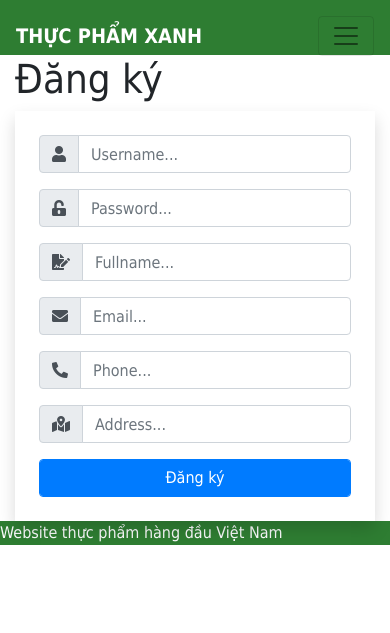
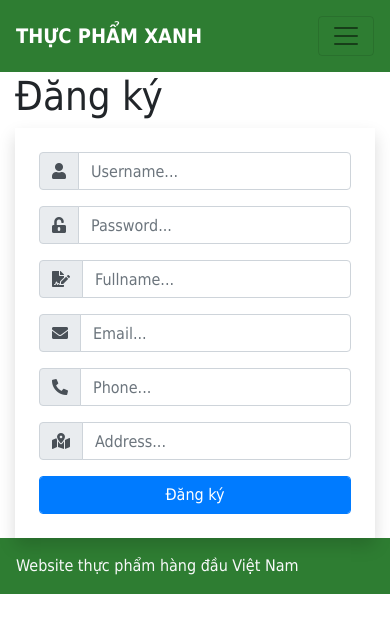
Before and after one commit to nguyenductrongdev/Food-Recommender, a Flask app: page /nguoi-dung/dang-ky in a window 390 px wide. Shown: the top 633 px of the page. Run offline with Flask 2, Linux system fonts and the light colour scheme; parts of the project's set-up code (start-up, migrations or seed data) failed here and were passed over; some libraries are stand-ins or nearby versions.

Commit message:
Build responsive

```diff
--- a/templates/base.html
+++ b/templates/base.html
@@ -6,7 +6,7 @@
     <meta http-equiv="X-UA-Compatible" content="IE=edge">
     <meta name="viewport" content="width=device-width, initial-scale=1.0">
     <title>Thực phẩm xanh</title>
-    <link rel="stylesheet" href="https://maxcdn.bootstrapcdn.com/bootstrap/4.5.2/css/bootstrap.min.css">
+    <link rel="stylesheet" href="https://maxcdn.bootstrapcdn.com/bootstrap/4.5.2/css/bootstrap.min.css" />
     <link rel="stylesheet" href="https://pro.fontawesome.com/releases/v5.10.0/css/all.css" />
     <link rel="icon" href="{{ url_for('static', filename='favicon.ico') }}" />
     <script
@@ -100,7 +100,6 @@
 
         #master-navbar {
             background: var(--base-green) !important;
-            height: 55px;
         }
 
         #master-navbar .nav-link {
@@ -121,6 +120,20 @@
 
         .bg-base-green {
             background: var(--base-green) !important;
+        }
+
+        /* Medium devices (tablets, 768px and up)*/
+        @media (min-width: 768px) {
+            html {
+                font-size: 15px !important;
+            }
+        }
+
+        /* Large devices (desktops, 992px and up) */
+        @media (min-width: 992px) {
+            html {
+                font-size: 17px !important;
+            }
         }
     </style>
     {% block style %}{% endblock %}
@@ -214,7 +227,7 @@
 
     {% block main %}{% endblock %}
 
-    <footer class="bg-base-green">
+    <footer class="bg-base-green p-3">
         <div class="text-light">
             Website thực phẩm hàng đầu Việt Nam
         </div>
--- a/templates/food.html
+++ b/templates/food.html
@@ -75,7 +75,8 @@
                             {% endif%}
                         </div>
 
-                        <div type="button" class="btn-sale" data-toggle="modal" data-target="#modalCenter">
+                        <div type="button" class="btn-sale" data-toggle="modal" data-target="#modalCenter"
+                            style="font-size: 1.3rem">
                             Đặt mua
                         </div>
 
--- a/templates/index.html
+++ b/templates/index.html
@@ -467,6 +467,9 @@
 
     // handle filtering when any filter field is change
     $("#btnFilter").click(async function (e) {
+      // remove next page
+      $("#btn-next-page").hide();
+
       // notice: must define here!
       let params = {
         "nd_ma": $(`option[value="${$("#txtFilter-nd_ma").val()}"]`).attr("data-nd_ma"),
@@ -495,8 +498,7 @@
       let productsHTML = toFoodString(foods);
       $("#product-presenter").html(productsHTML);
 
-      // remove next page
-      $("#btn-next-page").hide();
+
     });
 
 
```
